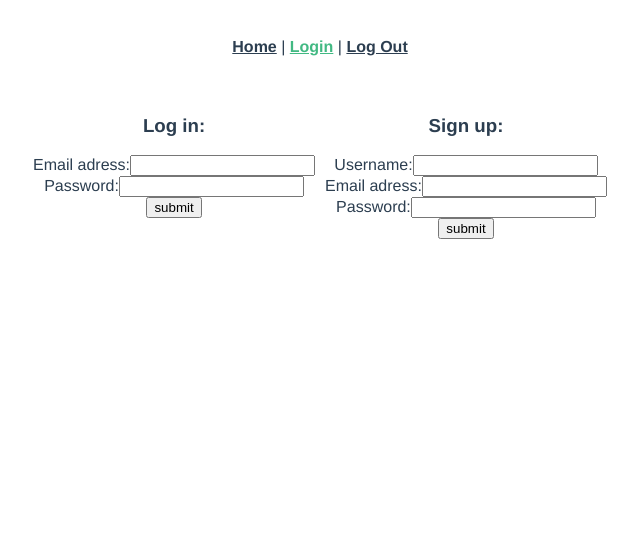
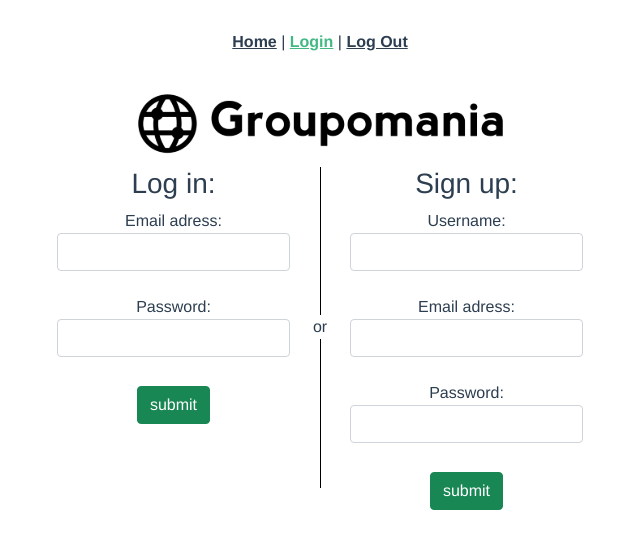
Before and after one commit to Ekmah/Project_7, a Vue app in the folder frontend/: page /#/login in a window 1280 px wide. Shown: the top 548 px of the page, without its empty margins (320-960 px from the left). Built offline with nearby package versions, Linux system fonts and the light colour scheme.

Commit message:
start  style

```diff
--- a/frontend/package.json
+++ b/frontend/package.json
@@ -11,10 +11,14 @@
   },
   "main": "main.js",
   "dependencies": {
+    "@popperjs/core": "^2.10.2",
     "@vue/cli": "^4.5.13",
     "axios": "^0.23.0",
+    "bootstrap": "^5.1.3",
     "core-js": "^3.6.5",
+    "jquery": "^3.6.0",
     "latest": "^0.2.0",
+    "popper.js": "^1.16.1",
     "vue": "^2.6.14",
     "vue-moment": "^4.1.0",
     "vue-router": "^3.2.0",
--- a/frontend/src/App.vue
+++ b/frontend/src/App.vue
@@ -9,6 +9,8 @@
   </div>
 </template>
 
+<script>
+</script>
 
 <style lang="scss">
 #app {
@@ -18,7 +20,12 @@
   text-align: center;
   color: #2c3e50;
 }
-
+body {
+  background-color: white !important;
+}
+.btn {
+  margin:5px;
+}
 #nav {
   padding: 30px;
 
@@ -31,4 +38,5 @@
     }
   }
 }
+@import'~bootstrap/dist/css/bootstrap.css'
 </style>
--- a/frontend/src/components/AllThreads.vue
+++ b/frontend/src/components/AllThreads.vue
@@ -1,16 +1,19 @@
 <template>
     <div>
         <ul id="example-1">
-            <button type="button" @click="Create()">Create new Thread</button>
-            <li v-for="thread in threads" :key="thread.threadId">
-                {{ thread.threadId}}
-                {{ thread.username}}
-                {{ thread.subject }}
-                {{ thread.creatorId}}
-                {{ thread.date_creation | moment("dddd, MMMM Do YYYY")}}
-                <button type="button" @click="Submit(thread.threadId)" value="develop">See thread</button>
-                <button type="button" @click="Modify(thread.threadId)">Modify</button>
-                <button type="button" @click="Delete(thread.threadId)">Delete</button>
+            <button class="btn btn-success" type="button" @click="Create()">Create new Thread</button>
+            <li class="thread" v-for="thread in threads" :key="thread.threadId">
+                <div class="thread-body btn btn-secondary">
+                    <a class="" type="button" @click="Submit(thread.threadId)" value="develop">
+                        <div>{{ thread.subject }}</div>
+                        <!-- {{ thread.threadId}} | {{ thread.creatorId}} -->
+                        <small style="color:gray">created on {{ thread.date_creation | moment("dddd, MMMM Do YYYY")}} by {{ thread.username}}</small>
+                    </a>
+                    <div class="butn-group">
+                        <button class="btn btn-secondary" type="button" @click="Modify(thread.threadId)">Modify</button>
+                        <button class="btn btn-danger" type="button" @click="Delete(thread.threadId)">Delete</button>
+                    </div>
+                </div>
             </li>
         </ul>
     </div>
@@ -47,7 +50,7 @@ export default {
         Submit(threadId){
             this.$router.push({name: "Thread", params: {"threadId": threadId}})
         },
-        onModify(threadId) {
+        Modify(threadId) {
             this.$router.push({name: "Thread_modify", params: {"threadId": threadId}})
         },
         Delete(threadId) {
@@ -64,5 +67,22 @@ export default {
 </script>
 
 <style>
-
+    .butn-group {
+        display:flex;
+    }
+    .thread-body {
+        width:800px;
+        text-align: left;
+        background-color: lightgreen;
+        color:black;
+        flex-direction: column;
+    }
+    ul {
+        list-style-type:none;
+    }
+    .thread-body:hover{
+        background-color: #42b983;
+        color: black;
+        border-color: white;
+    }
 </style>
--- a/frontend/src/components/LogIn.vue
+++ b/frontend/src/components/LogIn.vue
@@ -1,11 +1,13 @@
 <template>
     <div>
         <form @submit.prevent="Submit">
-            <label for="email_adress">Email adress:</label>
-            <input id="email_adress" v-model="email_adress" type="email"><br>
-            <label for="password">Password:</label>
-            <input id="password" v-model="password" type="password"><br>
-            <button type="submit">submit</button>
+            <div class="form-group">
+                <label for="email_adress">Email adress:</label>
+                <input class="form-control" id="email_adress" v-model="email_adress" type="email"><br>
+                <label for="password">Password:</label>
+                <input class="form-control" id="password" v-model="password" type="password"><br>
+                <button class="btn btn-success" type="submit">submit</button>
+            </div>
         </form>
         <!-- <button @click.prevent="aaa" :class="{zoom:isvalid}" class="">zefuyz</button> -->
     </div>
--- a/frontend/src/components/OnePostCreate.vue
+++ b/frontend/src/components/OnePostCreate.vue
@@ -4,7 +4,7 @@
             <li>
                 <label for="content">Post content:</label>
                 <textarea id="content" name="content" v-model="content"></textarea>
-                <button type="button" @click="CreatePost">Create Post</button>
+                <button class="btn btn-success" type="button" @click="CreatePost">Create Post</button>
             </li>
         </ul>
     </div>
--- a/frontend/src/components/OneThread.vue
+++ b/frontend/src/components/OneThread.vue
@@ -1,8 +1,10 @@
 <template>
     <div>
         <ul id="example-1">
-            <button type="button" @click="CreatePost(false)">Create new Post</button>
             <li v-for="post in posts" :key="post.postId">
+                <div v-if="post.is_first_post">
+                    <button class="btn btn-secondary" type="button" @click="ModifyThread(post.threadId)">Modify Thread</button>
+                </div>
                 threadId: {{ post.threadId}} <br>
                 postId: {{ post.postId}} <br>
                 userId: {{ post.userId}} <br>
@@ -15,16 +17,17 @@
                 thread creation date: {{ post.threadCreationDate | moment("dddd, MMMM Do YYYY")}} <br>
                 post creation date: {{ post.postDateCreation | moment("dddd, MMMM Do YYYY")}}<br>
                 {{ post.date_creation | moment("dddd, MMMM Do YYYY")}}<br>
-                <button type="button" @click="ModifyThread(post.threadId)">Modify Thread</button>
-                <button type="button" @click="ModifyPost(post.postId)">Modify Post</button>
-                <button type="button" @click="DeletePost(post.postId)">Delete Post</button>
-                <button type="button" @click="CreatePost(post.postId)">Answer to post</button>
+
+                <button class="btn btn-secondary" type="button" @click="ModifyPost(post.postId)">Modify Post</button>
+                <button class="btn btn-danger" type="button" @click="DeletePost(post.postId)">Delete Post</button>
+                <button class="btn btn-success" type="button" @click="CreatePost(post.postId)">Answer to post</button>
                 <div v-if="post_creation">
                     <div v-if="is_answer == post.postId">
                         <OnePostCreate :type=is_answer @creation_done="updatePostCreation"></OnePostCreate>
                     </div>
                 </div>
             </li>
+            <button class="btn btn-success" type="button" @click="CreatePost(false)">Create new Post</button>
             <li v-if="post_creation">
                 <div v-if="is_answer === false">
                     <OnePostCreate type="new_post" @creation_done="updatePostCreation"></OnePostCreate>
--- a/frontend/src/components/Signup.vue
+++ b/frontend/src/components/Signup.vue
@@ -1,13 +1,15 @@
 <template>
     <div>
         <form @submit.prevent="Submit">
-            <label for="username_signup">Username:</label>
-            <input id="username_signup" v-model="username" type="text"><br>
-            <label for="email_adress_signup">Email adress:</label>
-            <input id="email_adress_signup" v-model="email_adress" type="email"><br>
-            <label for="password_signup">Password:</label>
-            <input id="password_signup" v-model="password" type="password"><br>
-            <button type="submit">submit</button>
+            <div class="form-group">
+                <label for="username_signup">Username:</label>
+                <input class="form-control" id="username_signup" v-model="username" type="text"><br>
+                <label for="email_adress_signup">Email adress:</label>
+                <input class="form-control" id="email_adress_signup" v-model="email_adress" type="email"><br>
+                <label for="password_signup">Password:</label>
+                <input class="form-control" id="password_signup" v-model="password" type="password"><br>
+                <button class="btn btn-success" type="submit">submit</button>
+            </div>
         </form>
     </div>
 </template>
--- a/frontend/src/http.js
+++ b/frontend/src/http.js
@@ -8,7 +8,6 @@ const http = axios.create({
 http.interceptors.request.use(function (config)
 {
   const token = sessionStorage.getItem('token');
-  console.log(token)
   config.headers.Authorization = token ? `${token}` : 'abc';
   return config;
 });
--- a/frontend/src/main.js
+++ b/frontend/src/main.js
@@ -2,6 +2,8 @@ import Vue from 'vue'
 import App from './App.vue'
 import router from './router'
 import store from './store'
+import 'bootstrap'
+import "bootstrap/dist/css/bootstrap.min.css"
 
 Vue.config.productionTip = false
 Vue.use(require('vue-moment'));
--- a/frontend/src/router/index.js
+++ b/frontend/src/router/index.js
@@ -17,7 +17,7 @@ const routes = [
   },
   {
     path: '/logout',
-    name: 'Log out',
+    name: 'LogOut',
     component: () => import( '../views/Logout.vue')
   },
   {
--- a/frontend/src/views/Logout.vue
+++ b/frontend/src/views/Logout.vue
@@ -7,7 +7,7 @@
 <script>
 
 export default {
-  name: 'Log out',
+  name: 'LogOut',
   methods: {
     isConnected() {
       if (!sessionStorage.getItem('token') && !sessionStorage.getItem('id')) {
--- a/frontend/src/views/Registration.vue
+++ b/frontend/src/views/Registration.vue
@@ -1,9 +1,15 @@
 <template>
   <div class="registraton">
-    <div style="display:flex;padding:5px;justify-content: center;">
+    <img alt="Vue logo" src="../assets/logo.png">
+    <div style="display:flex;padding:5px;justify-content: center;max-height:340px">
       <div style="margin:5px;">
         <h3>Log in:</h3>
         <LogIn></LogIn>
+      </div>
+      <div style="align-items:center;justify-content:center; width:50px;display:flex;flex-direction: column;">
+        <span style="width:1px; height:45%; background-color: black"></span>
+        <span>or</span>
+        <span style="width:1px; height:45%; background-color: black"></span>
       </div>
       <div style="margin:5px;">
         <h3>Sign up:</h3>
```
Also changed, not shown: frontend/src/assets/logo.png, 1 other file (tests, documents, lock files or other folders).
